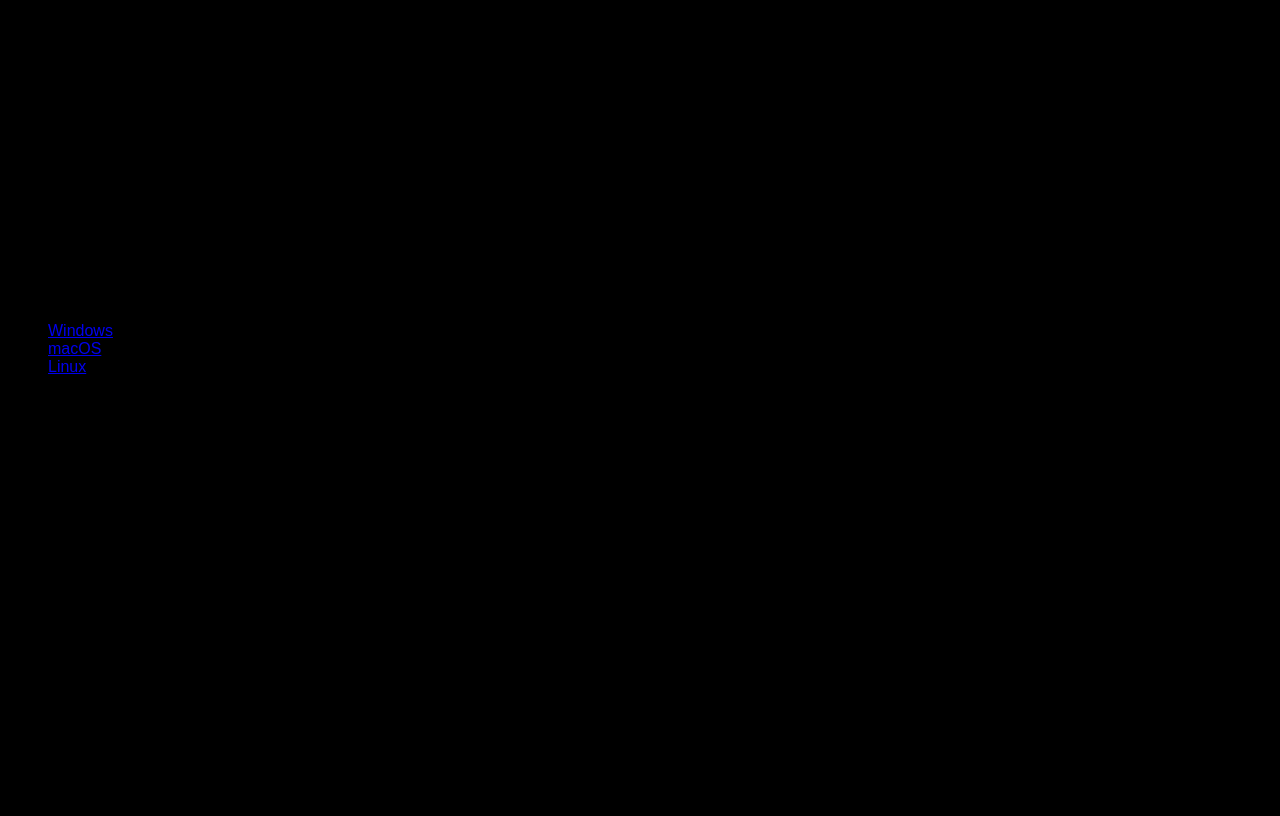
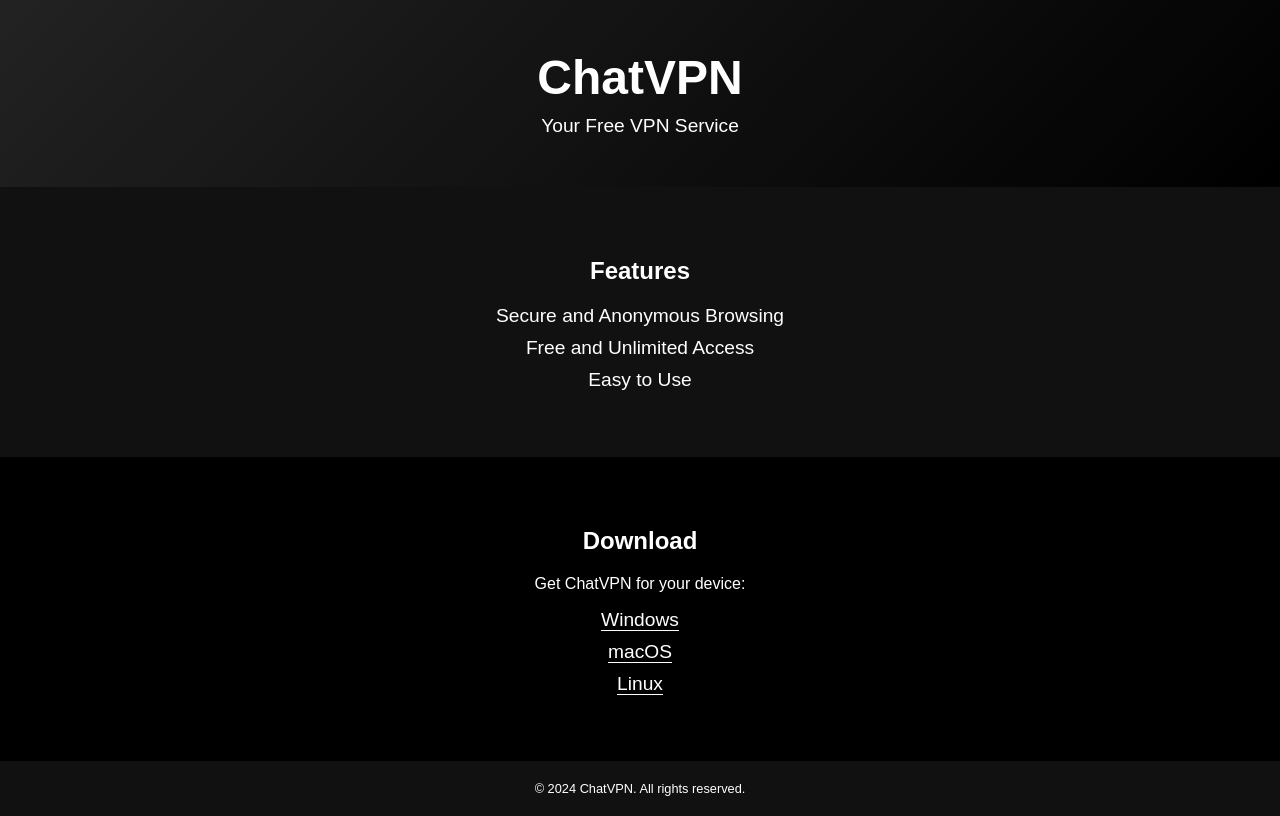
Before and after one commit to cheat-xaip/WarCraftBoost, a plain HTML site: page index.html in a window 1280 px wide. Drawn offline with Linux system fonts and the light colour scheme.

Commit message:
Update styles.css

```diff
--- a/styles.css
+++ b/styles.css
@@ -1,3 +1,66 @@
 body {
-    font-family: 'Raleway', sans-serif;
-    background: #000;
+    margin: 0;
+    font-family: Arial, sans-serif;
+    background-color: #000;
+    color: #fff;
+    text-align: center;
+}
+
+header {
+    padding: 50px 20px;
+    background: linear-gradient(135deg, #222, #000);
+}
+
+header h1 {
+    margin: 0;
+    font-size: 3em;
+}
+
+header p {
+    margin: 10px 0 0;
+    font-size: 1.2em;
+}
+
+section {
+    padding: 50px 20px;
+}
+
+#features {
+    background-color: #111;
+}
+
+#features ul {
+    list-style-type: none;
+    padding: 0;
+}
+
+#features li {
+    margin: 10px 0;
+    font-size: 1.2em;
+}
+
+#download ul {
+    list-style-type: none;
+    padding: 0;
+}
+
+#download li {
+    margin: 10px 0;
+    font-size: 1.2em;
+}
+
+#download a {
+    color: #fff;
+    text-decoration: none;
+    border-bottom: 1px solid #fff;
+}
+
+footer {
+    padding: 20px;
+    background-color: #111;
+}
+
+footer p {
+    margin: 0;
+    font-size: 0.8em;
+}
```
